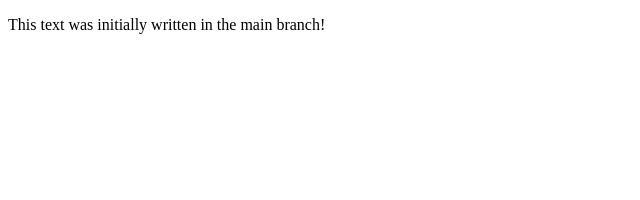
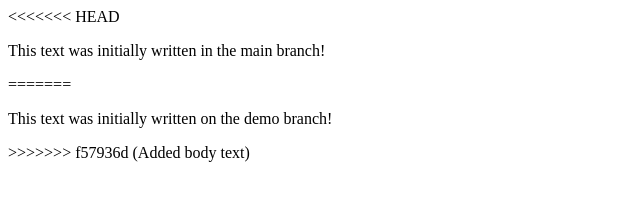
Before and after one commit to c0lin0Brien/CodeBaseTest, a plain HTML site: page index.html in a window 1280 px wide. Shown: the whole page, without its empty margins (0-640 px from the left). Drawn offline with Linux system fonts and the light colour scheme.

Commit message:
Added body text

```diff
--- a/index.html
+++ b/index.html
@@ -6,6 +6,10 @@
     <title>GitExercise!</title>
 </head>
 <body>
+<<<<<<< HEAD
     <p>This text was initially written in the main branch!</p>
+=======
+    <p>This text was initially written on the demo branch!</p>
+>>>>>>> f57936d (Added body text)
 </body>
 </html>
```
